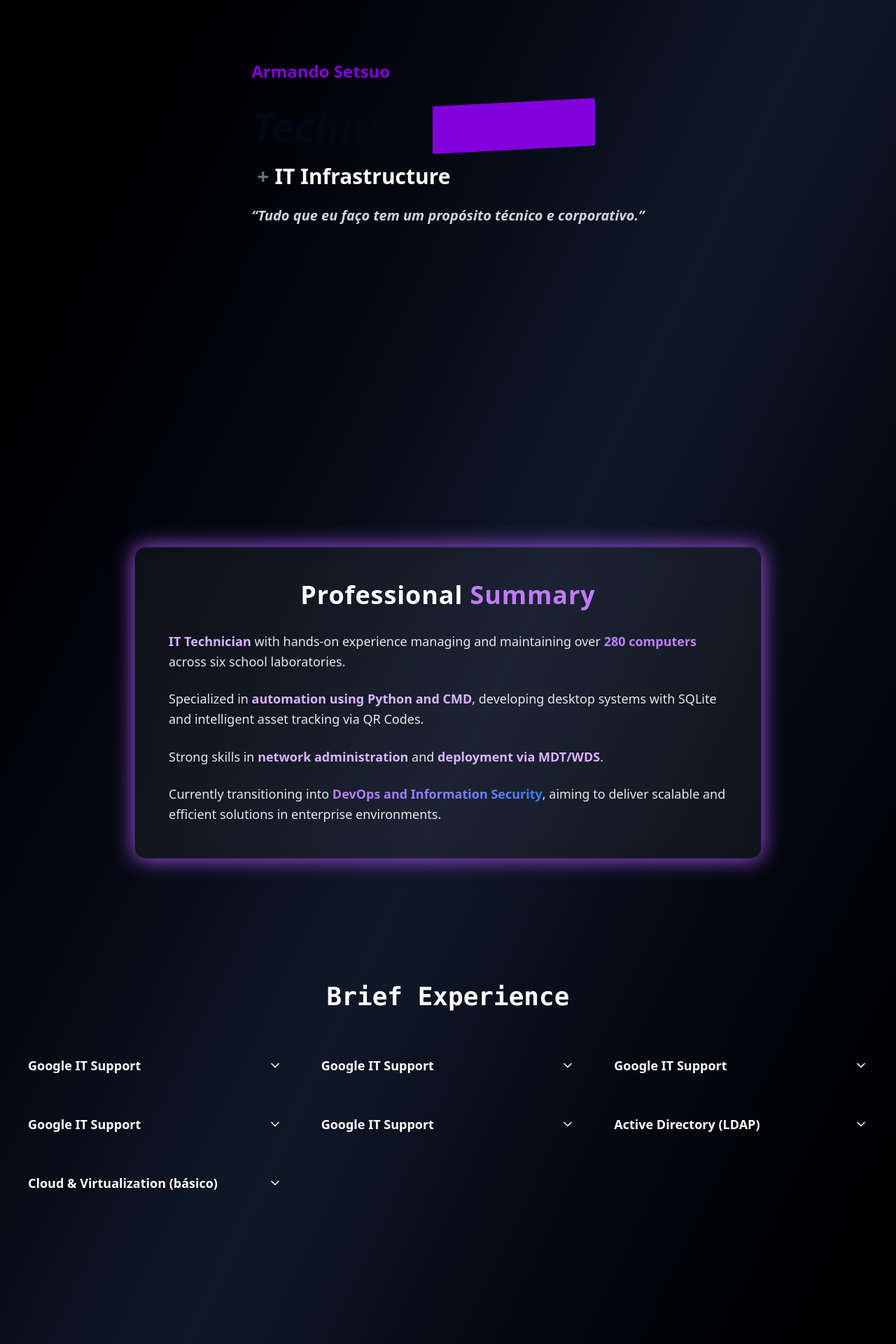
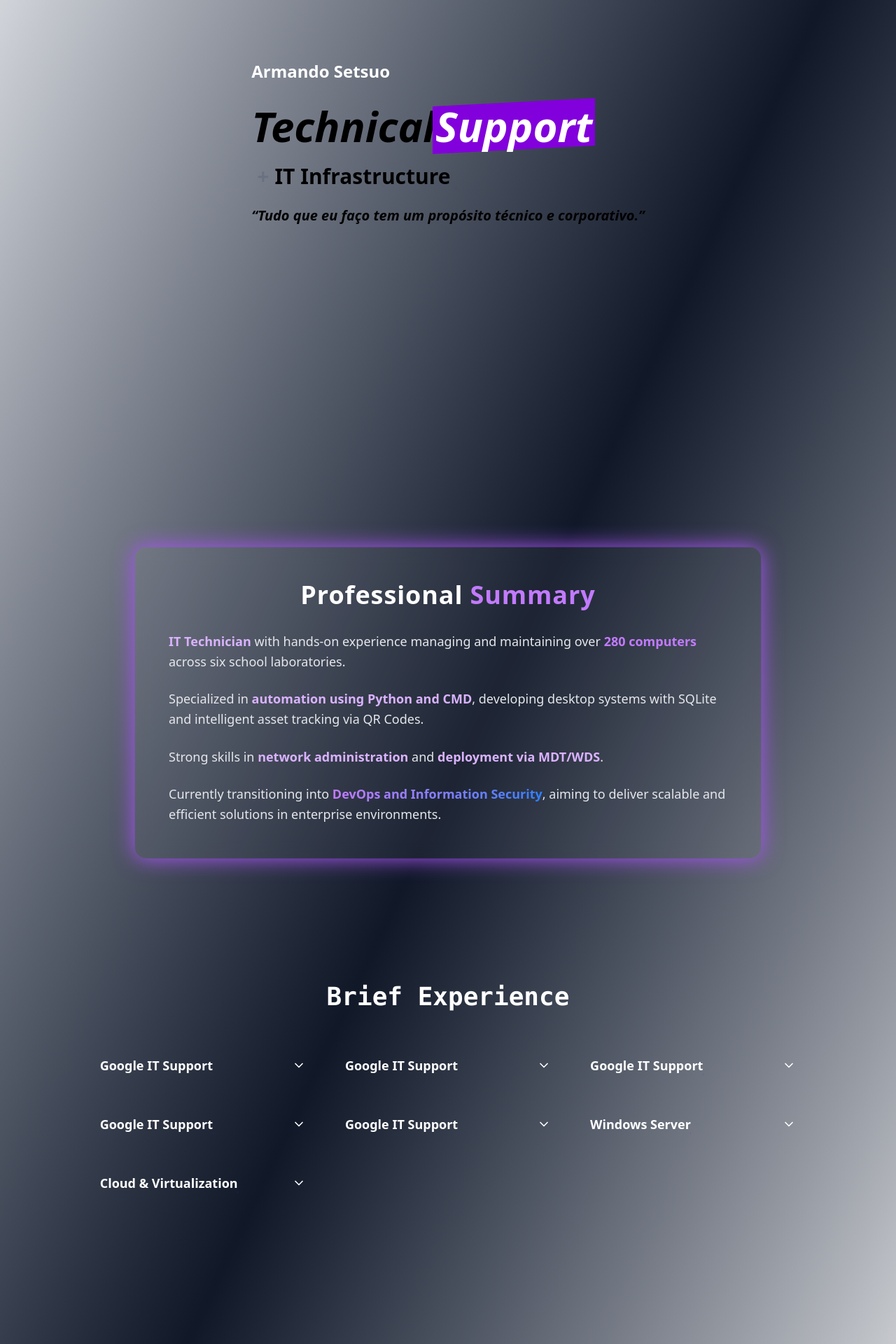
Before and after one commit to JuniorTakaki/portfolio-web, a React (Vite) app: page / in a window 1280 px wide. Shown: the part 220-2140 px from the top of the page at 70% size. Built offline with nearby package versions, Linux system fonts and the light colour scheme.

Commit message:
briefExperienceData-directchildren

```diff
--- a/src/App.tsx
+++ b/src/App.tsx
@@ -1,4 +1,3 @@
-import { ShieldCheckIcon , CloudIcon } from 'lucide-react';
 import { BriefExperienceCard } from './components/briefExperience';
 import { Menu, X } from "lucide-react";
 import { useState } from "react";
@@ -11,41 +10,47 @@ function App() {
       title: "Google IT Support",
       description:"Technical Support Fundamentals",
       certificateImage:"/img/google0.jpg",
+      Tags:["windows","linux"],
     },
     {
-      title:"Google IT Support",
-      description:"The Bits and Bytes of Computer Networking",
-      certificateImage:"/img/google1.jpg"
+      title:"Google  IT Support",
+      description:"Computer Networking",
+      certificateImage:"/img/google1.jpg",
+      Tags:[],
     },
     {
       title:"Google IT Support",
       description:"Operating Systems",
-      certificateImage:"/img/google2.jpg"
+      certificateImage:"/img/google2.jpg",
+      Tags:["windows","linux"],
     },
     {
       title:"Google IT Support",
-      description:"System Administration and IT Infrastructure Services",
-      certificateImage:"/img/google3.jpg"
+      description:"SysAdmin & Infrastructure",
+      certificateImage:"/img/google3.jpg",
+      Tags:["windows","linux","LDAP",],
     },
     {
       title:"Google IT Support",
       description:"IT Security",
-      certificateImage:"/img/google4.jpg"
+      certificateImage:"/img/google4.jpg",
+      Tags:["windows","linux","Phising","rootkit","Spyware","Kerberos"],
     },
     {
-      title: "Active Directory (LDAP)",
-      description: "Gerenciamento de contas, permissões e autenticação em ambiente corporativo.",
-      icon: <ShieldCheckIcon />
+      title: "Windows Server",
+      description:"Windows Server 2016",
+      certificateImage:"/img/ws2016.png",
+      Tags:["WDS","AD","FTP"]
     },
     {
-      title: "Cloud & Virtualization (básico)",
+      title: "Cloud & Virtualization",
       description: "Conceitos de máquinas virtuais e nuvem com GCP e VirtualBox.",
-      icon: <CloudIcon />
+      Tags:["Hyper-v","VirtualBox","Vmware"]
     },
   ];
 
   return (
-    <div className="bg-gradient-to-br from-black via-gray-900 to-black">
+    <div className="dark:bg-gradient-to-br from-black via-gray-900 to-black not-dark:bg-gradient-to-br not-dark:from-gray-200 not-Dark:via-gray-400 not-dark:to-white">
       <nav className="fixed top-0 left-0 right-0 z-50 bg-neutral-950 border-b border-neutral-700 shadow-lg py-4 px-6 flex justify-between items-center">
         <h1 className="text-white text-xl font-bold font-mono">Armando S.</h1>
           <div className="hidden sm:flex gap-8 text-white font-semibold">
@@ -71,23 +76,23 @@ function App() {
     <div className="pt-6">
       <section className="h-screen flex items-center justify-center py-28 px-2">
         <div className="max-w-2xl  space-y-8">
-          <h1 className="text-lg h-auto sm:text-2xl font-semibold text-purple-700 transform transition-transform duration-300 hover:scale-105">
+          <h1 className="text-lg h-auto sm:text-2xl font-semibold dark:text-purple-700  not-dark:text-white transform transition-transform duration-300 hover:scale-105">
             Armando Setsuo
           </h1>
-        <div className="text-4xl  sm:text-6xl font-semibold text-gray-200">
-          <blockquote className=" font-semibold text-gray-950 italic dark:text-white">Technical
+        <div className="text-4xl  sm:text-6xl font-semibold ">
+          <blockquote className=" font-semibold italic dark:text-white not-dark:text-black ">Technical
               <span className="relative inline-block before:absolute before:-inset-1 before:block before:-skew-y-3 before:bg-purple-700">
-                <span className="relative text-transparent dark:text-gray-950 hover:scale-110 transform transition-transform duration-300 "> Support </span>
+                <span className="relative dark:text-gray-950 not-dark:text-white hover:scale-110 transform transition-transform duration-300 "> Support </span>
               </span>
           </blockquote>
               <span className="relative inline-block mt-4 group w-fit">
                 <span className="relative z-10 px-2 animator-text flex">
                   <span className="text-gray-500 text-2xl md:text-3xl">+</span>
-                  <span className="text-white ml-2 text-2xl md:text-3xl">IT Infrastructure</span>
+                  <span className="dark:text-white not-dark:text-black ml-2 text-2xl md:text-3xl">IT Infrastructure</span>
                 </span>
                 <span className="absolute left-0 bottom-0 h-[2px] w-full bg-purple-700 animate-underline pointer-events-none"></span>
               </span>
-                <p className="text-lg md:text-xl text-gray-300 italic mt-6">
+                <p className="text-lg md:text-xl dark:text-gray-300 not-dark:text-black italic mt-6">
                   “Tudo que eu faço tem um propósito técnico e corporativo.”
                 </p>
           </div>
@@ -152,23 +157,26 @@ function App() {
     </div>
   </section> */}
 
-      <section id="brief-experience" className="h-screen w-full text-white mx-auto  px-6 ">
+      <section id="brief-experience" className="min-h-screen w-full text-white mx-auto  px-6 ">
         {/* 4. Brief Experience */}
-        <div className=" mx-auto space-y-12">
+        <div className=" mx-auto w-full space-y-12">
           <h2 className="text-3xl md:text-4xl font-bold font-mono text-white text-center">
             Brief Experience
           </h2>
 
-          <ul className="grid grid-cols-1 sm:grid-cols-2 lg:grid-cols-3 gap-6 list-none pl-0">
+          <ul className="mx-auto w-10/12 grid grid-cols-1 sm:grid-cols-2 lg:grid-cols-3 gap-6 list-none  pl-0">
+
             {briefExperienceData.map((item, index) => (
               <BriefExperienceCard
                 key={index}
                 title={item.title}
                 description={item.description}
                 certificateImage={item.certificateImage}
+                tags={item.Tags}
               />
 
             ))}
+
           </ul>
         </div>
 
--- /dev/null
+++ b/src/components/FullscreenImage.tsx
@@ -0,0 +1,21 @@
+interface FullscreenimageModalProps {
+    imageUrl: string | null;
+    onClose: () => void;
+  }
+
+  export const FullscreenImageModal = ({ imageUrl, onClose }: FullscreenimageModalProps) => {
+    if (!imageUrl) return null;
+
+    return (
+      <div
+        className="fixed inset-0 z-50 bg-black bg-opacity-90 flex items-center justify-center"
+        onClick={onClose}
+      >
+        <img
+          src={imageUrl}
+          alt="Certificado em tela cheia"
+          className="max-w-full max-h-full rounded-lg shadow-xl"
+        />
+      </div>
+    );
+  };
--- /dev/null
+++ b/src/components/TagList.tsx
@@ -0,0 +1,18 @@
+interface TagListProps {
+  tags: string[];
+}
+
+export const TagList = ({ tags }: TagListProps) => (
+  <div className="flex justify-center text-center mt-3">
+    <ul className="flex gap-2 flex-wrap">
+      {tags.map((tag, index) => (
+        <li
+          key={index}
+          className="rounded-full border px-3 py-1 text-purple-400 border-purple-500/15 bg-purple-500/10"
+        >
+          {tag}
+        </li>
+      ))}
+    </ul>
+  </div>
+);
--- a/src/components/briefExperience.tsx
+++ b/src/components/briefExperience.tsx
@@ -1,30 +1,34 @@
 import { useState } from 'react';
 import { motion, AnimatePresence } from 'framer-motion';
 import { ChevronDown, ChevronUp } from 'lucide-react';
+import { TagList } from './TagList';
+import { FullscreenImageModal } from './FullscreenImage';
 
 interface BriefExperienceItem {
   title: string;
   description?: string;
   certificateImage?: string;
+  tags?: string[];
 }
 
-export const BriefExperienceCard = ({ title, description, certificateImage }: BriefExperienceItem) => {
+export const BriefExperienceCard = ({
+  title,
+  description,
+  certificateImage,
+  tags = [],
+}: BriefExperienceItem) => {
   const [fullscreenImage, setFullscreenImage] = useState<string | null>(null);
   const [expanded, setExpanded] = useState(false);
 
-
   return (
-    <div
-      className=" text-white p-4 w-full h-full max-w-md mx-auto transition-all duration-300"
-    >
+    <div className="text-white p-4 w-full h-full max-w-md mx-auto transition-all duration-300">
       <button
         className="flex items-center justify-between w-full text-left"
         onClick={() => setExpanded(!expanded)}
       >
         <span className="relative font-semibold text-lg">
           {title}
-        <span className="absolute left-0 bottom-0 h-[2px] w-full bg-purple-700 animate-underline pointer-events-none">
-        </span>
+          <span className="absolute left-0 bottom-0 h-[2px] w-full bg-purple-700 animate-underline pointer-events-none" />
         </span>
         {expanded ? <ChevronUp size={20} /> : <ChevronDown size={20} />}
       </button>
@@ -33,7 +37,7 @@ export const BriefExperienceCard = ({ title, description, certificateImage }: Br
         {expanded && description && (
           <motion.div
             initial={{ opacity: 0, height: 0 }}
-      animate={{ opacity: 1, height: "auto" }}
+            animate={{ opacity: 1, height: 'auto' }}
             exit={{ opacity: 0, height: 0 }}
             className="overflow-hidden mt-2 text-sm text-gray-300"
           >
@@ -43,23 +47,17 @@ export const BriefExperienceCard = ({ title, description, certificateImage }: Br
               <img
                 src={certificateImage}
                 alt={`Certificado de ${title}`}
-          className="mt-2 rounded-lg shadow-md"
+                className="mt-2 rounded-lg shadow-md cursor-pointer"
                 onClick={() => setFullscreenImage(certificateImage)}
               />
             )}
-      {fullscreenImage && (
-  <div
-    className="fixed inset-0 z-50 bg-black bg-opacity-90 flex items-center justify-center"
-    onClick={() => setFullscreenImage(null)}
-  >
-    <img
-      src={fullscreenImage}
-      alt="Certificado em tela cheia"
-      className="max-w-full max-h-full rounded-lg shadow-xl"
+
+            {tags.length > 0 && <TagList tags={tags} />}
+
+            <FullscreenImageModal
+              imageUrl={fullscreenImage}
+              onClose={() => setFullscreenImage(null)}
             />
-  </div>
-)}
-
           </motion.div>
         )}
       </AnimatePresence>
```
Also changed, not shown: public/img/ws2016.png (added). Lines whose indentation alone changed are shown as unchanged.
